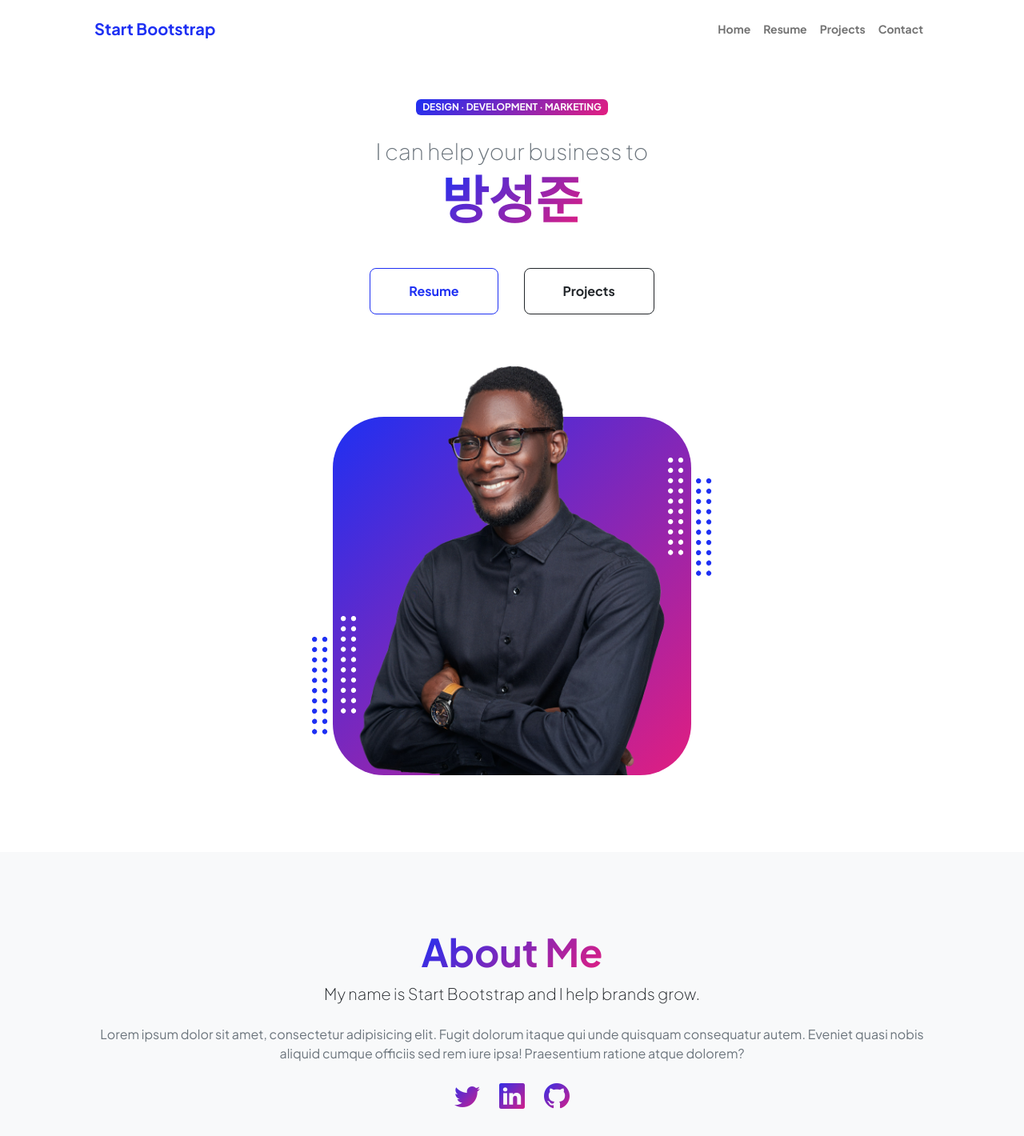
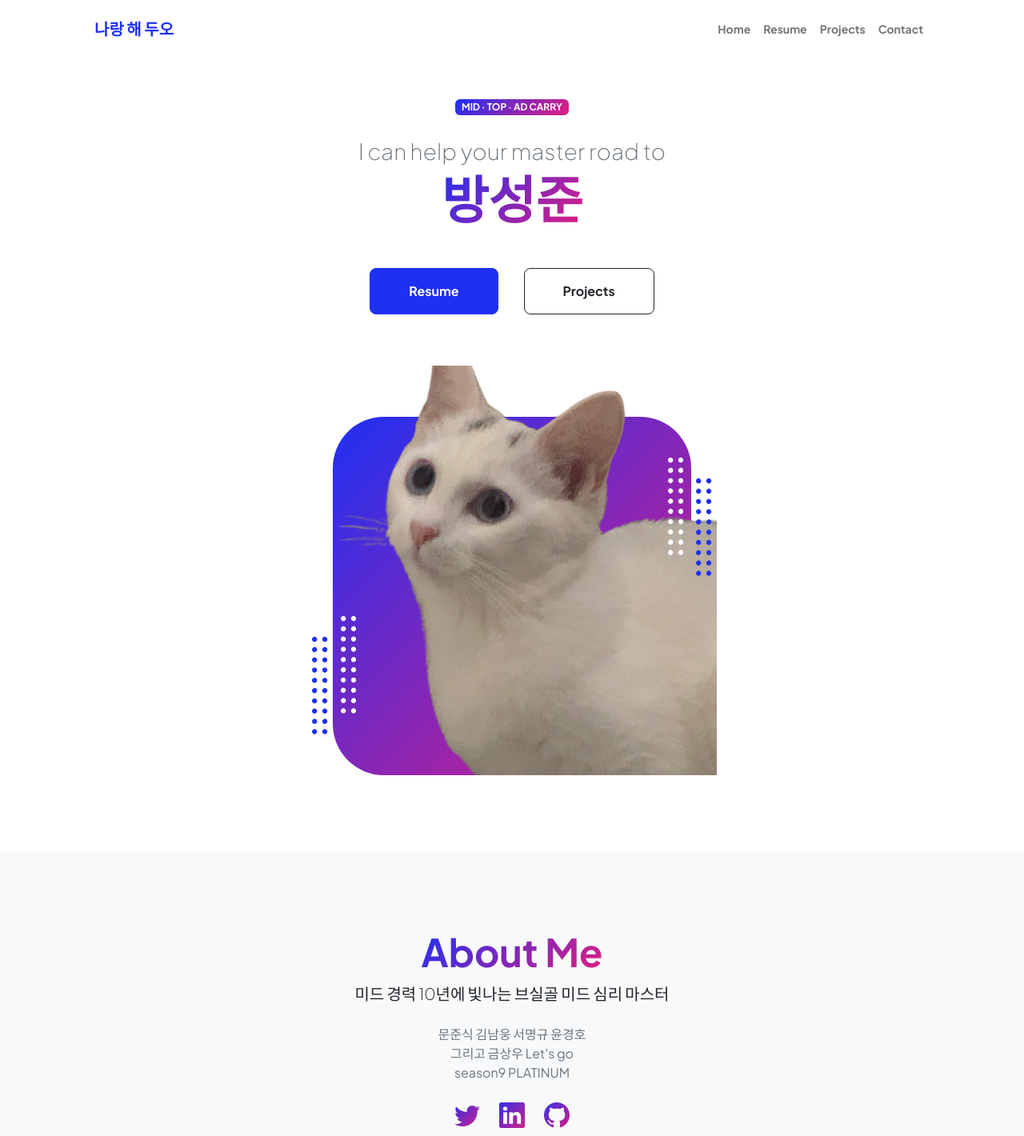
Before and after one commit to BangSungjoon/BangSungjoon.github.io, a plain HTML site: page index.html in a window 1280 px wide. Shown: the top 1420 px of the page at 80% size. Drawn offline with nearby package versions, Linux system fonts and the light colour scheme.

Commit message:
커스텀

```diff
--- a/index.html
+++ b/index.html
@@ -22,7 +22,7 @@
             <!-- Navigation-->
             <nav class="navbar navbar-expand-lg navbar-light bg-white py-3">
                 <div class="container px-5">
-                    <a class="navbar-brand" href="index.html"><span class="fw-bolder text-primary">Start Bootstrap</span></a>
+                    <a class="navbar-brand" href="index.html"><span class="fw-bolder text-primary">나랑 해 두오</span></a>
                     <button class="navbar-toggler" type="button" data-bs-toggle="collapse" data-bs-target="#navbarSupportedContent" aria-controls="navbarSupportedContent" aria-expanded="false" aria-label="Toggle navigation"><span class="navbar-toggler-icon"></span></button>
                     <div class="collapse navbar-collapse" id="navbarSupportedContent">
                         <ul class="navbar-nav ms-auto mb-2 mb-lg-0 small fw-bolder">
@@ -41,11 +41,11 @@
                         <div class="col-xxl-5">
                             <!-- Header text content-->
                             <div class="text-center text-xxl-start">
-                                <div class="badge bg-gradient-primary-to-secondary text-white mb-4"><div class="text-uppercase">Design &middot; Development &middot; Marketing</div></div>
-                                <div class="fs-3 fw-light text-muted">I can help your business to</div>
+                                <div class="badge bg-gradient-primary-to-secondary text-white mb-4"><div class="text-uppercase">Mid &middot; Top &middot; AD Carry</div></div>
+                                <div class="fs-3 fw-light text-muted">I can help your master road to</div>
                                 <h1 class="display-3 fw-bolder mb-5"><span class="text-gradient d-inline">방성준</span></h1>
                                 <div class="d-grid gap-3 d-sm-flex justify-content-sm-center justify-content-xxl-start mb-3">
-                                    <a class="btn btn-outline-primary btn-lg px-5 py-3 me-sm-3 fs-6 fw-bolder" href="resume.html">Resume</a>
+                                    <a class="btn btn-primary btn-lg px-5 py-3 me-sm-3 fs-6 fw-bolder" href="resume.html">Resume</a>
                                     <a class="btn btn-outline-dark btn-lg px-5 py-3 fs-6 fw-bolder" href="projects.html">Projects</a>
                                 </div>
                             </div>
@@ -56,7 +56,7 @@
                                 <div class="profile bg-gradient-primary-to-secondary">
                                     <!-- TIP: For best results, use a photo with a transparent background like the demo example below-->
                                     <!-- Watch a tutorial on how to do this on YouTube (link)-->
-                                    <img class="profile-img" src="assets/profile.png" alt="..." />
+                                    <img class="profile-img" src="assets/sungsik.png" alt="..." />
                                     <div class="dots-1">
                                         <!-- SVG Dots-->
                                         <svg version="1.1" xmlns="http://www.w3.org/2000/svg" xmlns:xlink="http://www.w3.org/1999/xlink" x="0px" y="0px" viewBox="0 0 191.6 1215.4" style="enable-background: new 0 0 191.6 1215.4" xml:space="preserve">
@@ -182,8 +182,8 @@
                         <div class="col-xxl-8">
                             <div class="text-center my-5">
                                 <h2 class="display-5 fw-bolder"><span class="text-gradient d-inline">About Me</span></h2>
-                                <p class="lead fw-light mb-4">My name is Start Bootstrap and I help brands grow.</p>
-                                <p class="text-muted">Lorem ipsum dolor sit amet, consectetur adipisicing elit. Fugit dolorum itaque qui unde quisquam consequatur autem. Eveniet quasi nobis aliquid cumque officiis sed rem iure ipsa! Praesentium ratione atque dolorem?</p>
+                                <p class="lead fw-light mb-4">미드 경력 10년에 빛나는 브실골 미드 심리 마스터</p>
+                                <p class="text-muted">문준식 김남웅 서명규 윤경호 <br>그리고 금상우 Let's go<br>season9 PLATINUM</p>
                                 <div class="d-flex justify-content-center fs-2 gap-4">
                                     <a class="text-gradient" href="#!"><i class="bi bi-twitter"></i></a>
                                     <a class="text-gradient" href="#!"><i class="bi bi-linkedin"></i></a>
```
Also changed, not shown: resume.html (+5 -5 lines), assets/sungsik.png (added).
